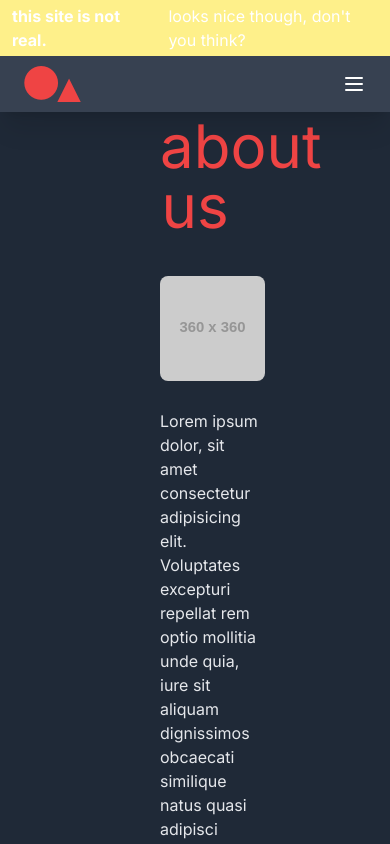
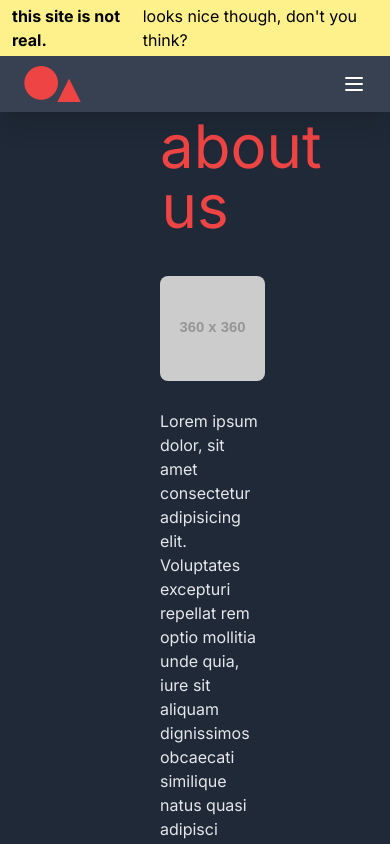
Before and after one commit to Allie-Howe/rockpunk, a Next.js app: page /about in a window 390 px wide. Shown: the top 844 px of the page. Built offline with nearby package versions, Linux system fonts and the light colour scheme; a web font is replaced by a local one.

Commit message:
socials centered on mobile

```diff
--- a/src/app/Hero.tsx
+++ b/src/app/Hero.tsx
@@ -45,7 +45,7 @@ export default function Hero() {
                 Contact Us
               </Link>
             </div>
-            <div className='flex gap-2'>
+            <div className='flex justify-center md:justify-start gap-2'>
               <Socials size={40} />
             </div>
 
--- a/src/app/Nav.tsx
+++ b/src/app/Nav.tsx
@@ -13,7 +13,7 @@ import Image from 'next/image'
 
 const NavLink = ({children, ...props}: PropsWithChildren<LinkProps>) => {
   return (<Link
-    className={`my-1 text-sm hover:text-blue-500 md:mx-4 md:my-0`}
+    className={`my-1 text-sm hover:text-red-500 md:mx-4 md:my-0`}
     {...props}
   >
     {children}
@@ -28,7 +28,7 @@ export const Nav = () => {
   return (<>
     <nav className="bg-gray-700  shadow-xl fixed left-0 right-0 z-20">
       <div className='flex flex-col'>
-        <div className='flex gap-10 bg-yellow-200 py-1 px-3'>
+        <div className='flex justify-between md:justify-start md:gap-10 text-black bg-yellow-200 py-1 px-3'>
           <p><b>this site is not real.</b></p>
           <p>looks nice though, don&apos;t you think?</p>
         </div>
```
